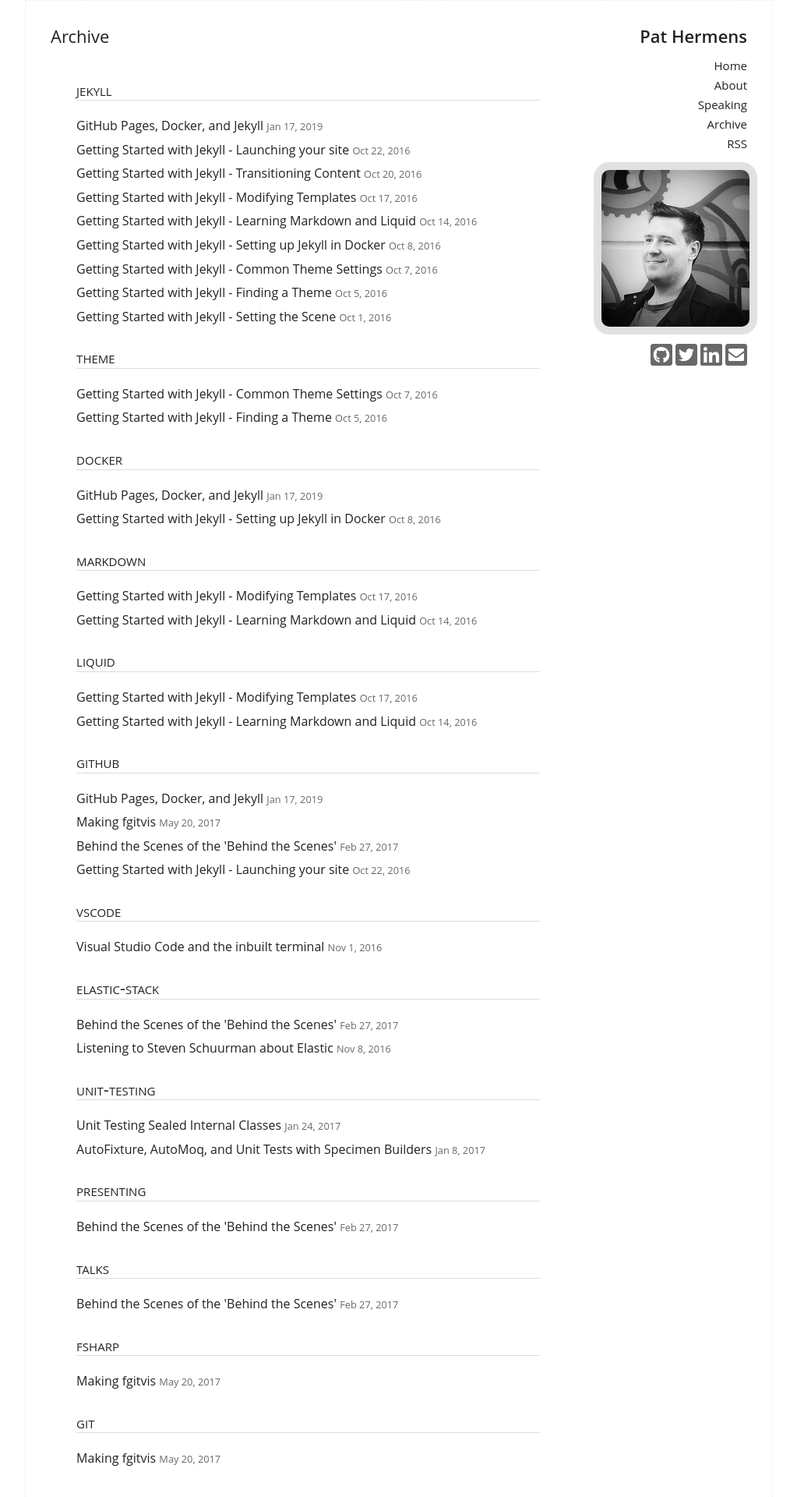
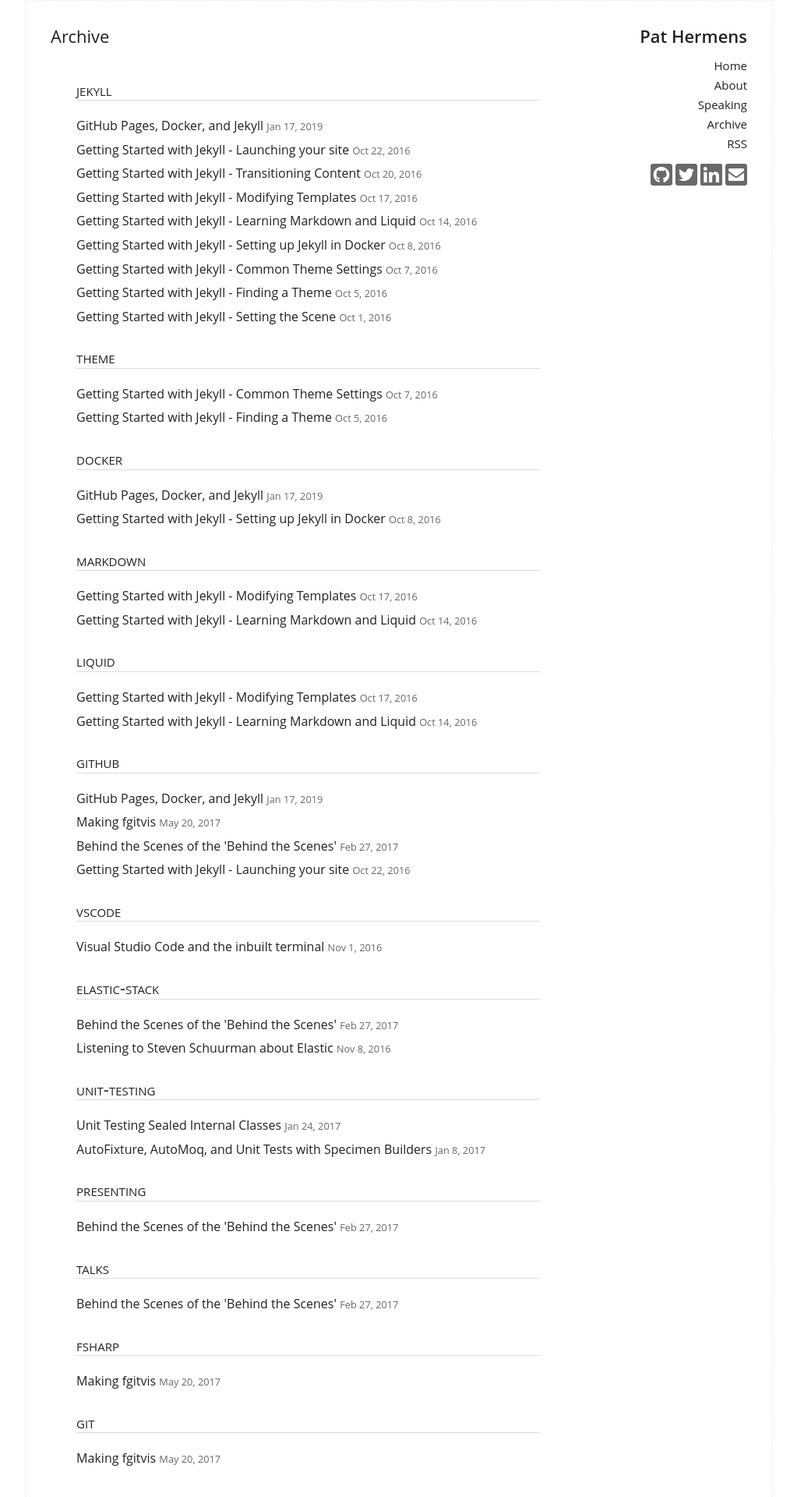
Before and after one commit to PHeonix25/PHeonix25.github.io, a Jekyll site: the page built from archive.html, in a window 1280 px wide. Shown: the top 1920 px of the page at 78% size, without its empty margins (128-1151 px from the left). Built offline with Jekyll 4.4.1, drawn with Linux system fonts in a browser that asks for light colours.

Commit message:
Hiding my photo for a while

```diff
--- a/_sass/_layout.scss
+++ b/_sass/_layout.scss
@@ -53,16 +53,19 @@ body {
 }
 
 img.avatar, .authorimage {
-  background: url(/assets/img/avatar_bw.jpg);
-  background-repeat: no-repeat;
-  border: 1rem solid $border-color;
-  border-radius: 2rem; /* 1rem + 1rem border */
-  min-width: 10rem;
-  min-height: 10rem;
-  display:inline-block;
-  -webkit-background-size: cover !important;
-  background-size: cover !important;
-  background-position: center center !important;
+  // background: url(/assets/img/avatar_bw.jpg);
+  // background-repeat: no-repeat;
+  // border: 1rem solid $border-color;
+  // border-radius: 2rem; /* 1rem + 1rem border */
+  // min-width: 10rem;
+  // min-height: 10rem;
+  // display:inline-block;
+  // -webkit-background-size: cover !important;
+  // background-size: cover !important;
+  // background-position: center center !important;
+
+  /* Hide it for the moment */
+  display:none;
 }
 
 .logo {
```
